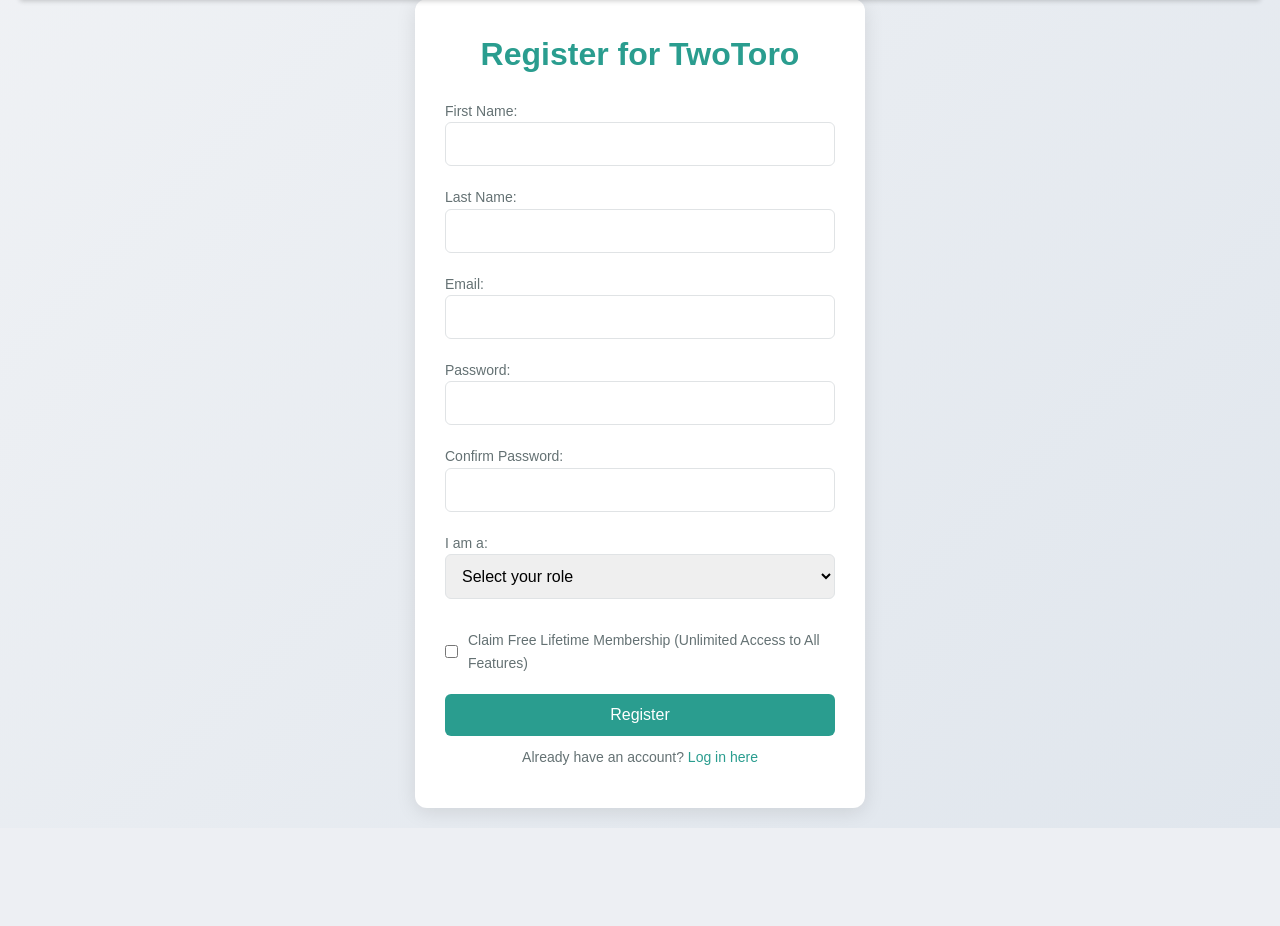
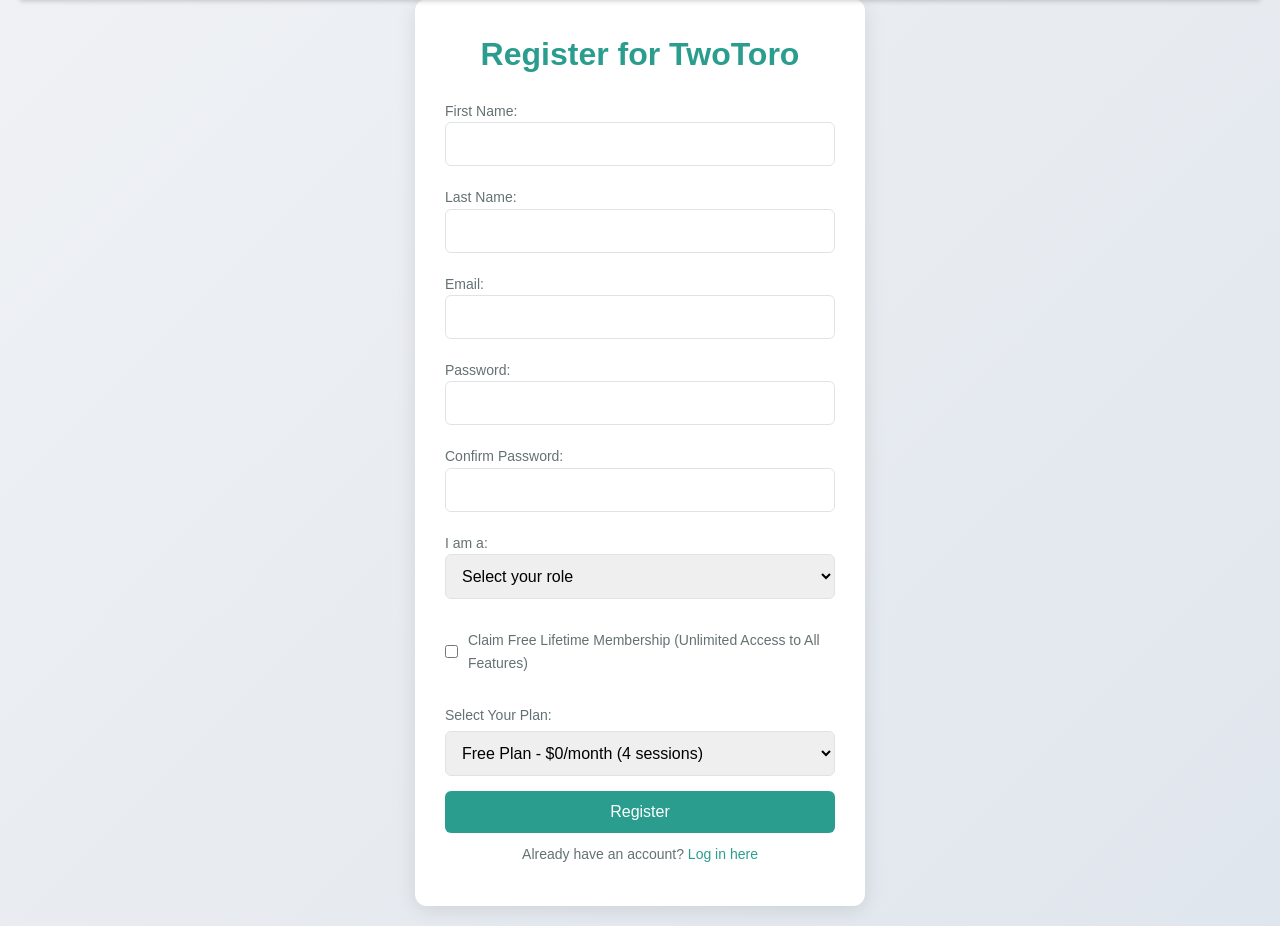
Before and after one commit to fennea/web-chat-app, a Flask app: page /register in a window 1280 px wide. Shown: the part 153-1079 px from the top of the page. Before the commit the page ends 981 px from the top, so only its background shows below. Run offline with Flask 3, Linux system fonts and the light colour scheme; some libraries are stand-ins or nearby versions.

Commit message:
Add pay infomration

```diff
--- a/templates/register.html
+++ b/templates/register.html
@@ -97,6 +97,16 @@
 
     .lifetime-free input[type="checkbox"] {
       width: auto;
+    }
+
+    .plan-selection {
+      margin-top: 10px;
+    }
+
+    .plan-selection label {
+      text-align: left;
+      display: block;
+      margin-bottom: 5px;
     }
 
     p {
@@ -208,6 +218,13 @@
         <input type="checkbox" name="lifetime_free" value="true">
         Claim Free Lifetime Membership (Unlimited Access to All Features)
       </label>
+      <div class="plan-selection">
+        <label>Select Your Plan:</label>
+        <select name="plan" required>
+          <option value="free">Free Plan - $0/month (4 sessions)</option>
+          <option value="early_adopter">Early Adopter Plan - $4.99/month (Unlimited)</option>
+        </select>
+      </div>
       <input type="submit" value="Register">
     </form>
 
```
